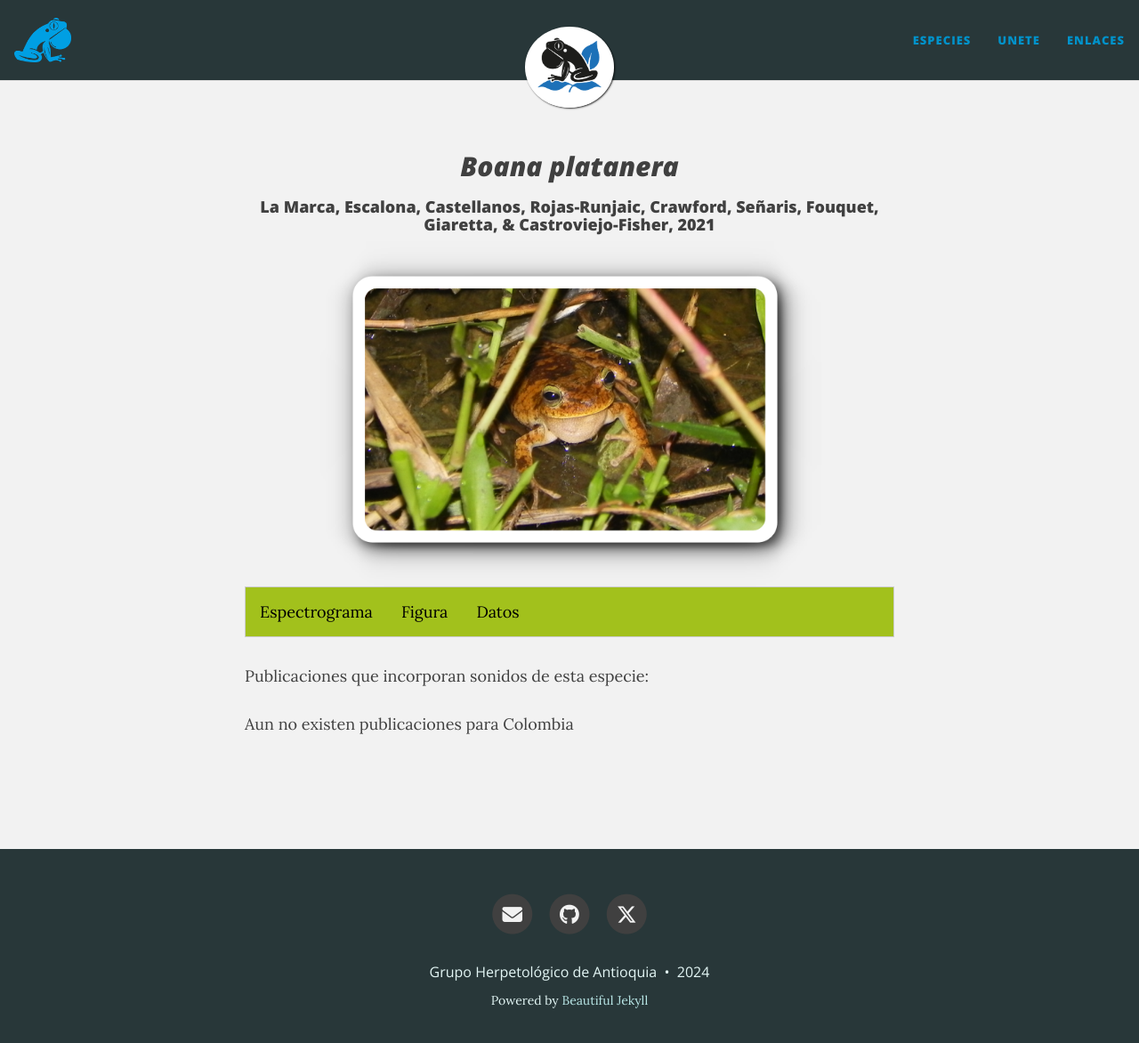
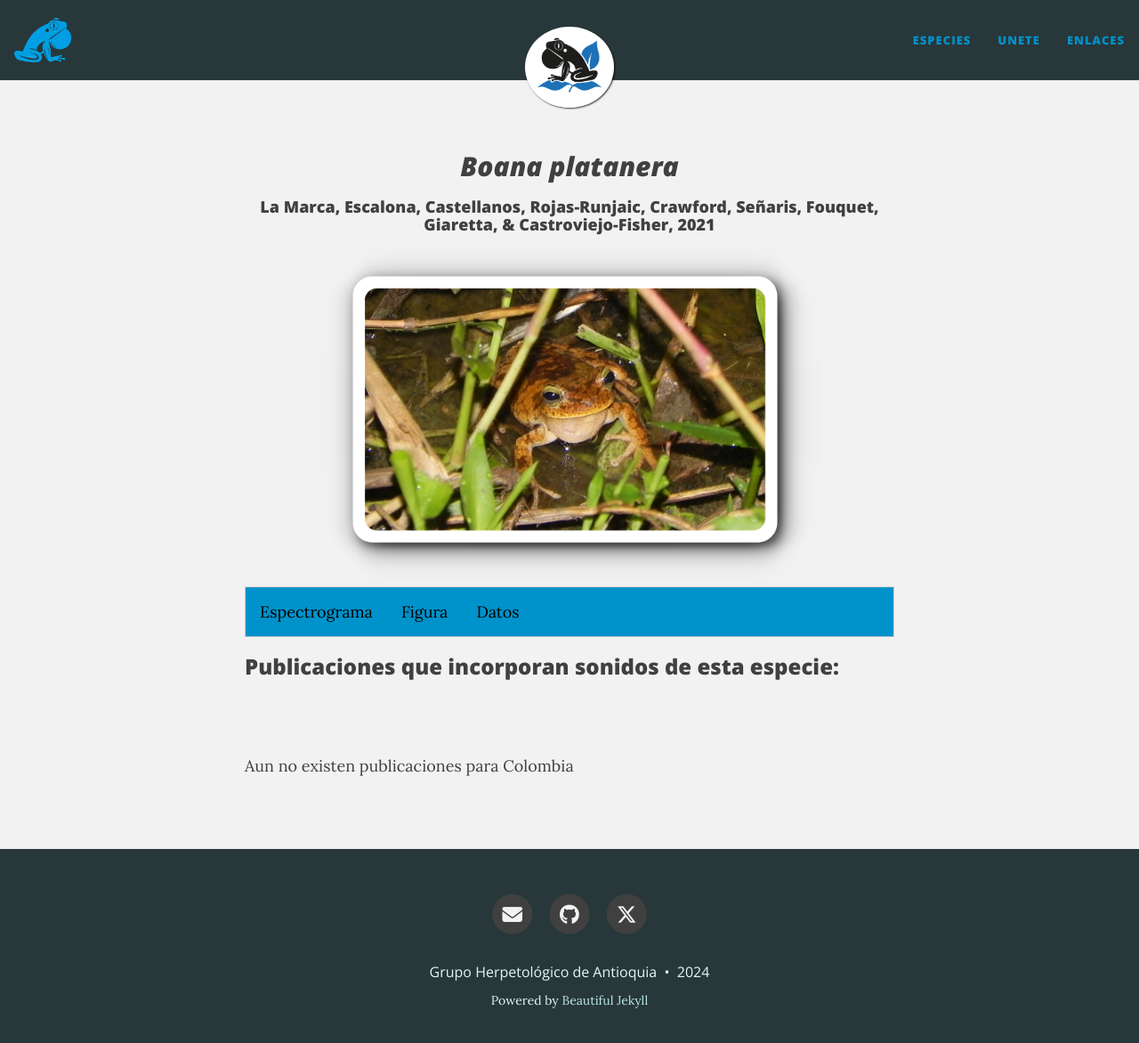
Before and after one commit to colombianfrogs/sounds, a Jekyll site: the page built from docs/species/Boana_platanera.md, in a window 1280 px wide and 1185 px high. Shown: the top 1172 px of the window at 89% size. Built offline with Jekyll 4.4.1, drawn with Linux system fonts in a browser that asks for light colours.

Commit message:
Update Boana_platanera.md

```diff
--- a/docs/species/Boana_platanera.md
+++ b/docs/species/Boana_platanera.md
@@ -9,7 +9,7 @@ output: html_document
 .tab {
   overflow: hidden;
   border: 1px solid #ccc;
-  background-color: #a2c11c;
+  background-color: #0092ca;
 }
 .tab button {
   background-color: inherit;
@@ -80,6 +80,6 @@ function openTab(evt, tabName) {
   <p>Figshare <a href="https://doi.org/10.6084/m9.figshare.27637980.v2">https://doi.org/10.6084/m9.figshare.27637980.v2</a>.</p>
 </div>
 
-Publicaciones que incorporan sonidos de esta especie:
+### Publicaciones que incorporan sonidos de esta especie:
 <br><br>
 Aun no existen publicaciones para Colombia
```
